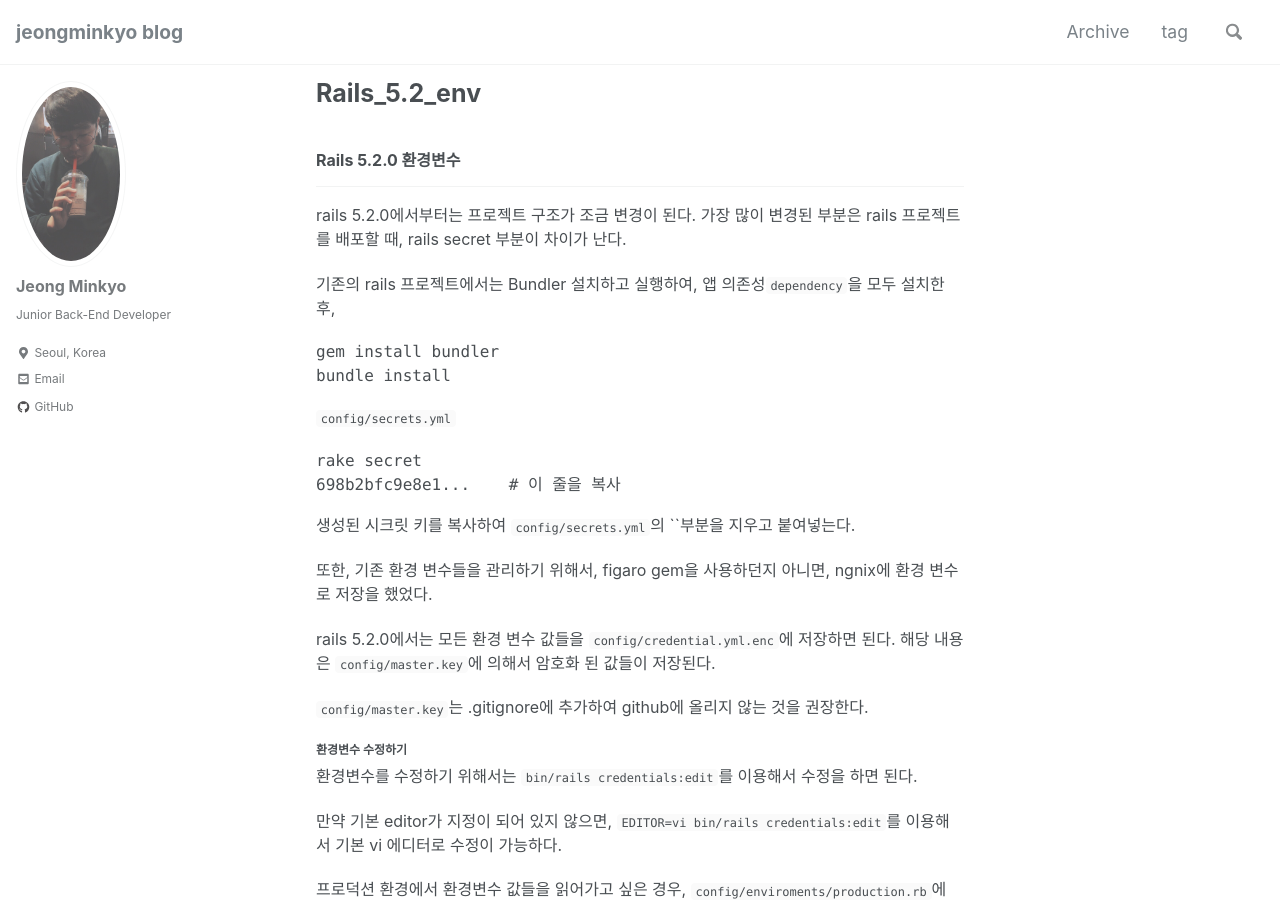
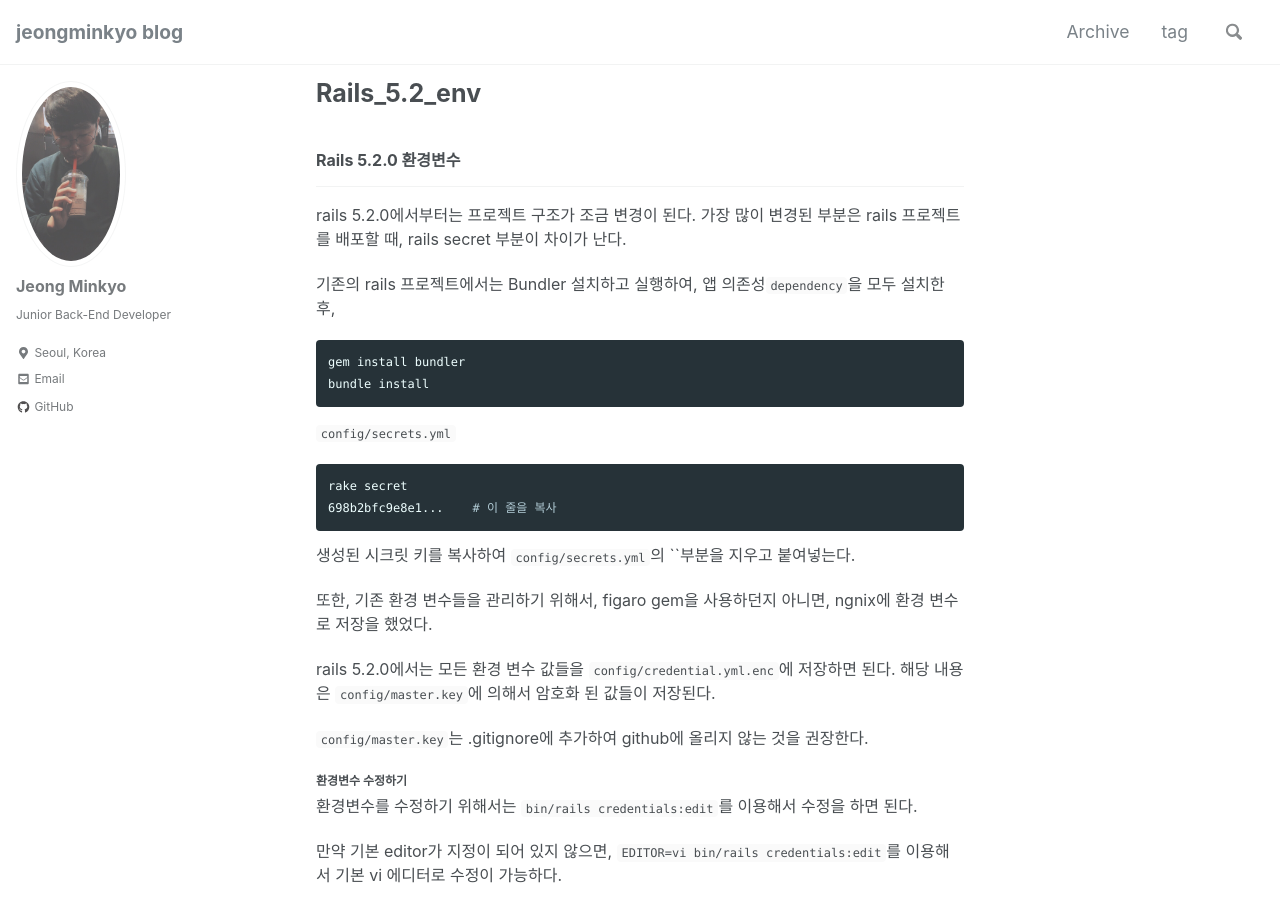
Before and after one commit to jeongminkyo/jeongminkyo.github.io, a Jekyll site: the page built from _posts/2019-03-15-rails_5.2_env.md, in a window 1280 px wide and 900 px high. Built offline with Jekyll 4.4.1, drawn with Linux system fonts in a browser that asks for light colours; nearby versions of some CDN libraries; comment, search, counter and statistics services are not loaded.

Commit message:
bash script로 수정

````diff
--- a/_posts/2019-03-15-rails_5.2_env.md
+++ b/_posts/2019-03-15-rails_5.2_env.md
@@ -15,14 +15,14 @@ rails 5.2.0에서부터는 프로젝트 구조가 조금 변경이 된다. 가
 
 기존의 rails 프로젝트에서는 Bundler 설치하고 실행하여, 앱 의존성`dependency`을 모두 설치한 후,
 
-```Shell
+```bash
 gem install bundler
 bundle install
 ```
 
  `config/secrets.yml`
 
-```Shell
+```bash
 rake secret
 698b2bfc9e8e1...    # 이 줄을 복사
 ```
````
